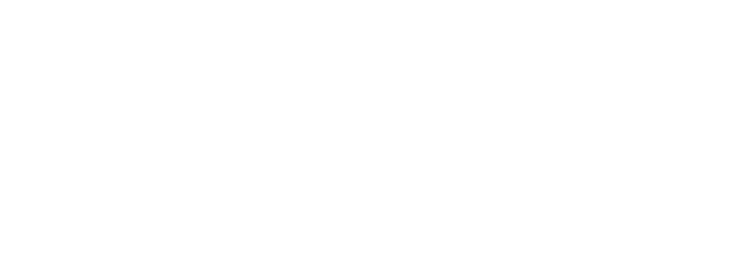
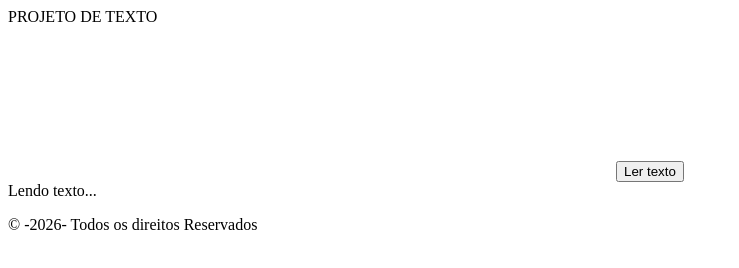
Before and after one commit to biaaaaaaaaaaaaaaaaaaaaaaaaaaaaaaaaa/projetoapi, a plain HTML site: page index.html in a window 1280 px wide. Shown: the whole page, without its empty margins (0-739 px from the left). Drawn offline with Linux system fonts and the light colour scheme.

Commit message:
Feat: Estrutura de código html

```diff
--- a/index.html
+++ b/index.html
@@ -10,7 +10,20 @@
     <title>Porjeto API</title>
 </head>
 <body>
+    <header>PROJETO DE TEXTO</header>
+    <main>
 
+        <div class="container">
+            <video id="video" autoplay playsinline></video>
+            <canvas id="canvas"></canvas>
+            <button id="btn-texto">Ler texto</button>
+            <div id="resultado">Lendo texto...</div>
+        </div>
+
+    </main>
+    <footer>
+        <p>&copy; -2026- Todos os direitos Reservados</p>
+    </footer>
     <!--JS EXTERNO-->
     <script src="./src/js/script.js"></script>
 </body>
```
